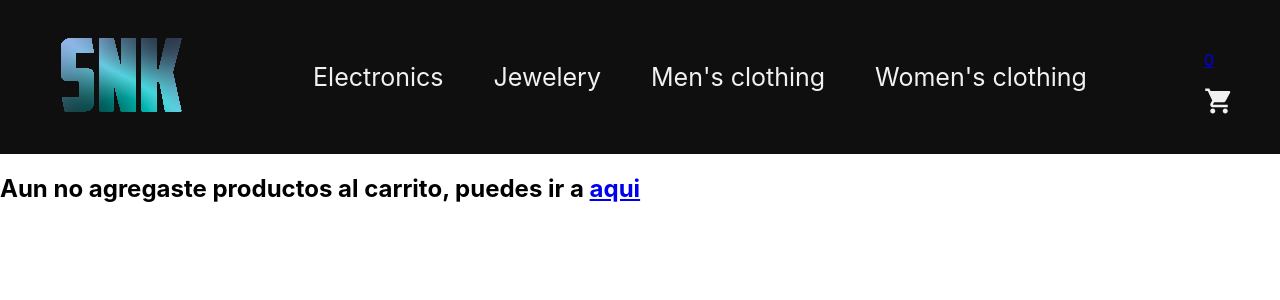
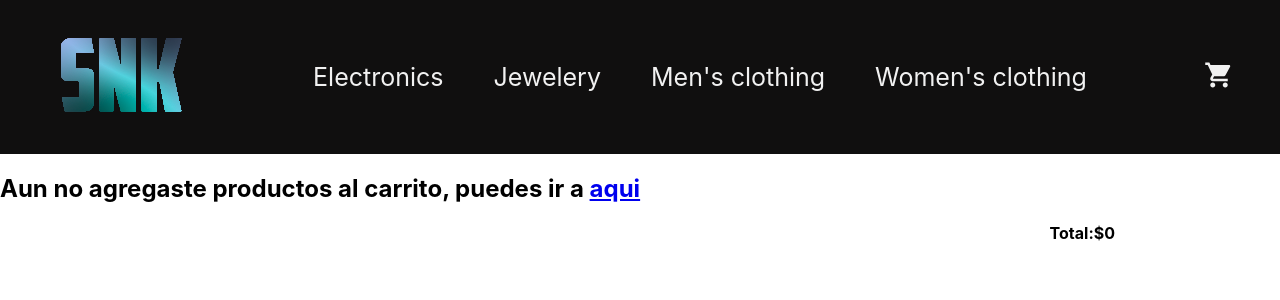
Before and after one commit to joelwaiman/EcommerceReact, a React (Create React App) app: page /cart in a window 1280 px wide. Shown: the top 300 px of the page. Built offline with nearby package versions, Linux system fonts and the light colour scheme.

Commit message:
falta firebase

```diff
--- a/src/Components/CartWidget/CartWidget.js
+++ b/src/Components/CartWidget/CartWidget.js
@@ -8,8 +8,14 @@ export const CartWidget = () => {
 
     return (
         <>
-            <p>{qty}</p>
-                <ShoppingCartIcon style={style.i} />
+            {qty === 0 ?
+            <ShoppingCartIcon style={style.i} />
+            :
+            <>
+            <ShoppingCartIcon style={style.i} />
+                <p>{qty}</p>
+            </>
+}
         </>
 
     )
--- a/src/Components/Containers/Cart/Cart.js
+++ b/src/Components/Containers/Cart/Cart.js
@@ -1,10 +1,13 @@
 import React, { useContext } from 'react';
 import { Context } from '../../../CustomContext';
 import { Link } from 'react-router-dom';
+import ItemCart from './ItemCart';
 
 
 export const Cart = () => {
-    const { cart } = useContext(Context);
+    const { cart, total } = useContext(Context);
+
+
     return (
         <>
             {cart.length === 0 ?
@@ -13,11 +16,21 @@ export const Cart = () => {
                 </h2>
                 :
                 <>
-                    {cart.map((product) => {
-                        <h2 key={product.id}>product.title</h2>
+                    {cart.map((producto) => {
+                        return <ItemCart key={producto.id} producto = {producto}/>
+
                     })}
                 </>
             }
+            <h4 style={styles.total}>Total:${total}</h4>
         </>
     )
 }
+
+const styles = {
+    total:{
+        maxWidth: 950,
+        margin: 'auto',
+        textAlign: 'right'
+    }
+}
--- /dev/null
+++ b/src/Components/Containers/Cart/ItemCart.js
@@ -0,0 +1,34 @@
+import React, {useContext} from "react";
+import { Context } from "../../../CustomContext";
+
+const ItemCart = ({producto}) => {
+    const {deleteItem} = useContext(Context)
+    return(
+        <div style={styles.contenedor}>
+            <img style={styles.img} src={producto.image} alt={producto.title} />
+            <h4 key={producto.id}>{producto.title}</h4>
+            <p>Cantidad: {producto.cantidad}</p>
+            <p>${producto.price * producto.cantidad}</p>
+            <button onClick={()=>deleteItem(producto.id)}>Borrar</button>
+         </div>
+         )}
+
+const styles = {
+    contenedor:{
+        display: 'flex',
+        justifyContent: 'space-between',
+        alignItems: 'center',
+        maxWidth: 950,
+        margin: 'auto',
+        marginTop: 35,
+        backgroundColor: 'grey',
+        padding: 10,
+        borderRadius: 10
+    },
+    img:{
+        width: 75,
+        height: 75,
+    },
+}
+
+export default ItemCart;
--- a/src/CustomContext.js
+++ b/src/CustomContext.js
@@ -1,4 +1,4 @@
-import React, {createContext , useState, useEffect} from "react";
+import React, {createContext , useState} from "react";
 
 export const Context = createContext();
 
@@ -8,24 +8,26 @@ export const CustomProvider = ({children}) => {
     const [total, setTotal] = useState(0)
 
     const addItem = (item, cantidad)=>{
-        IsInCart(item.id)
+        if (IsInCart(item.id)){
+            const found = cart.find(producto => producto.id === item.id);
+            const index = cart.indexOf(found);
+            const aux = [...cart];
+            aux[index].cantidad += cantidad;
+            setCart(aux);
+        }
+        else{
+            setCart([...cart, {...item , cantidad}])
+        }
+        setQty(qty + cantidad);
+        setTotal (total + (item.price * cantidad))
     }
 
     const deleteItem = (id)=>{
+        const found = cart.find(producto => producto.id === id)
         setCart(cart.filter(item => item.id !== id))
+        setQty(qty - found.cantidad)
+        setTotal(total - (found.price * found.cantidad))
     }
-
-
-    useEffect(()=>{
-        const cantidad = 0;
-        const totalC = 0;
-        cart.forEach(item =>{
-            cantidad += item.cantidad;
-            totalC += (item.price * item.cantidad)
-        });
-        setQty(cantidad);
-        setTotal(totalC);
-    }, [cart]);
 
     const IsInCart = (id)=>{
         cart.some(item=>item.id === id)
```
